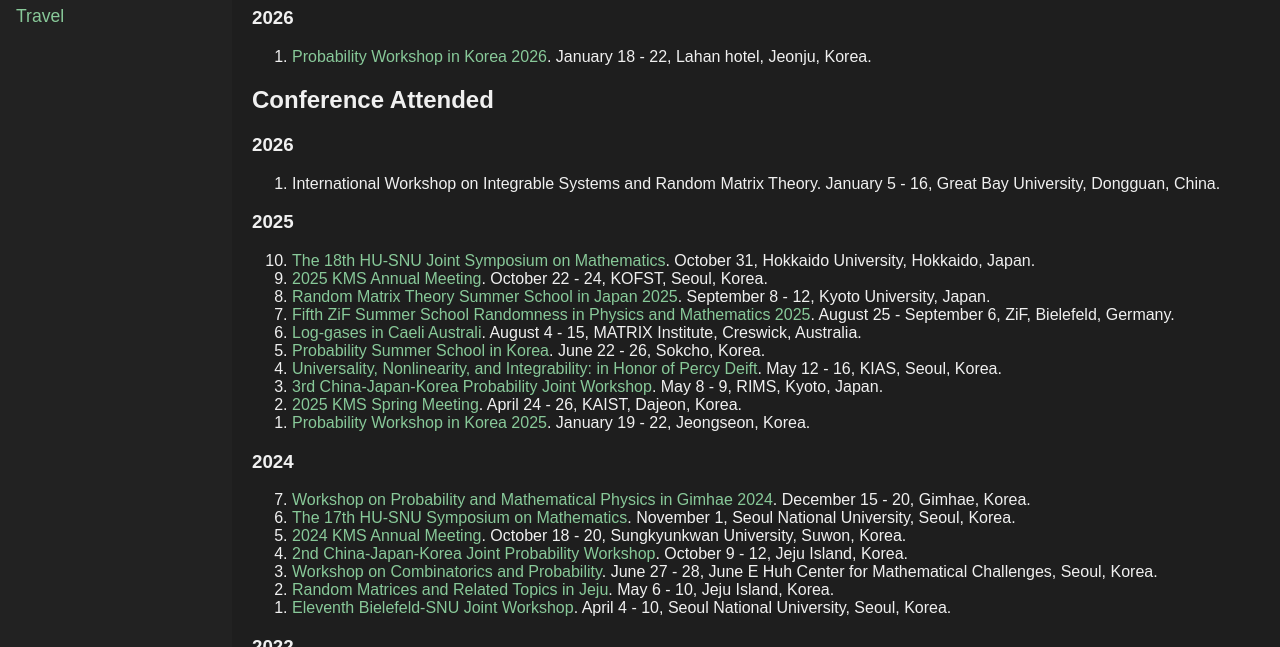
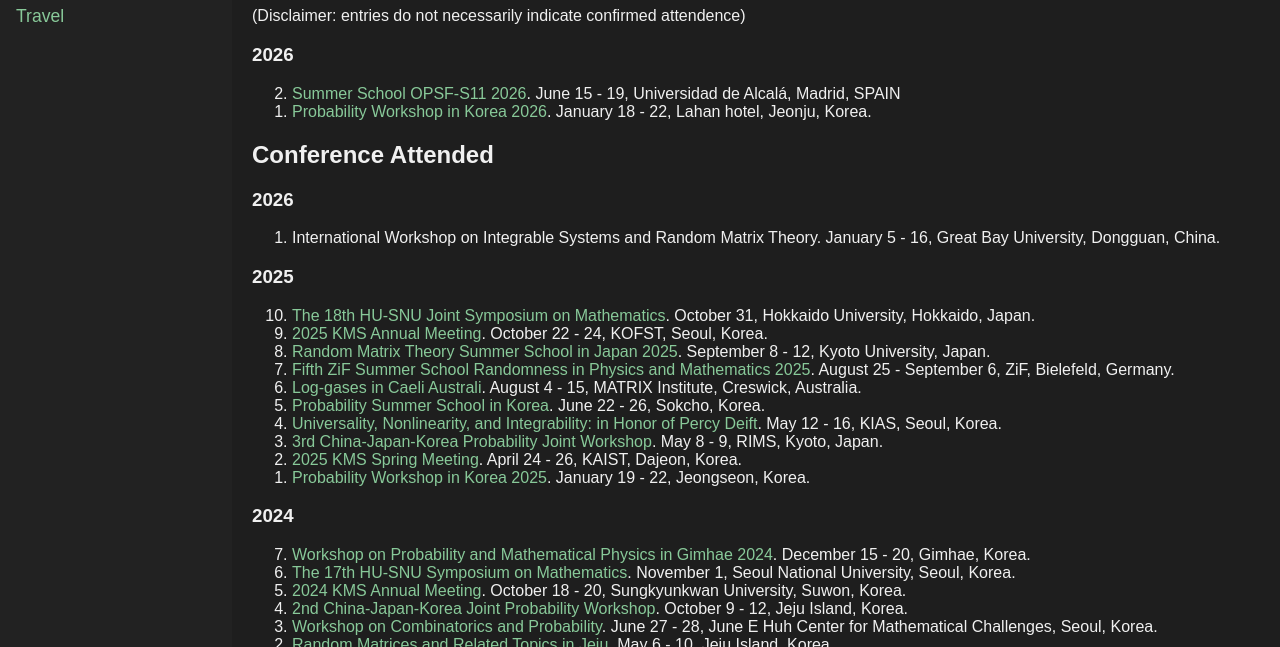
Before and after one commit to y-gJung/y-gJung.github.io, a Jekyll site: the page built from travel.md, in a window 1280 px wide and 900 px high, scrolled down 364 px, cut to the strip 253-900 px from the top of the window. Built offline with Jekyll 4.4.1, drawn with Linux system fonts in a browser that asks for light colours.

Commit message:
Update travel.md

```diff
--- a/travel.md
+++ b/travel.md
@@ -8,9 +8,14 @@ title: Research
 # Travel
 
 ## Upcoming Events
+(Disclaimer: entries do not necessarily indicate confirmed attendence)
 
 ### 2026
+
 <ol reversed>
+  <li>
+    <a href="https://opsfa2026.web.uah.es/">Summer School OPSF-S11 2026</a>. June 15 - 19, Universidad de Alcalá, Madrid, SPAIN
+  </li>
   <li>
     <a href="https://sites.google.com/view/pwk2026">Probability Workshop in Korea 2026</a>. January 18 - 22, Lahan hotel, Jeonju, Korea.
   </li>
```
